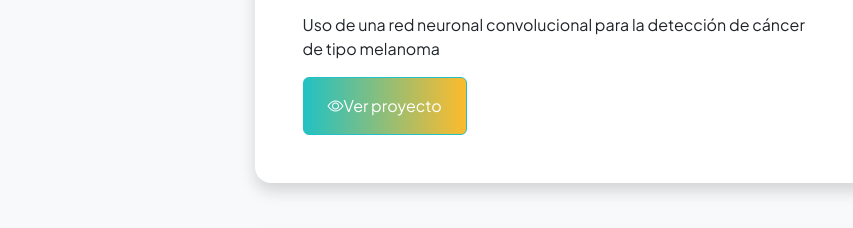
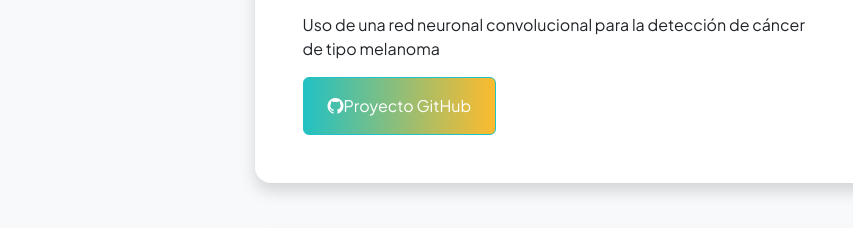
Before and after one commit to luismerinou/luismerinou.github.io, a website: page src/pug/projects.pug in a window 1280 px wide. Shown: the part 315-543 px from the top of the page, 0-853 px from the left. Drawn offline with nearby package versions, Linux system fonts and the light colour scheme; files that its build step writes are made by us from their sources; files whose address does not match are found by name.

Commit message:
Add GitHub link to final degree project repository

```diff
--- a/src/pug/projects.pug
+++ b/src/pug/projects.pug
@@ -41,9 +41,9 @@ html(lang='en')
                                             p
                                             p
                                             p Uso de una red neuronal convolucional para la detección de cáncer de tipo melanoma
-                                            a.btn.btn-primary.gradient-button.px-4.py-3(href='https://oa.upm.es/71361/1/TFG_LUIS_MERINO_ULIZARNA.pdf', style='color:white')
-                                                .d-inline-block.bi.bi-eye
-                                                | Ver proyecto
+                                            a.btn.btn-primary.gradient-button.px-4.py-3(href='https://github.com/luismerinou/final-degree-project-UPM/tree/main', style='color:white')
+                                                .d-inline-block.bi.bi-github
+                                                | Proyecto GitHub
                                         img.img-fluid(src='assets/upm-logo.png', alt='...')
 
                             // Trabajo fin de master
```
Also changed, not shown: dist/projects.html.
